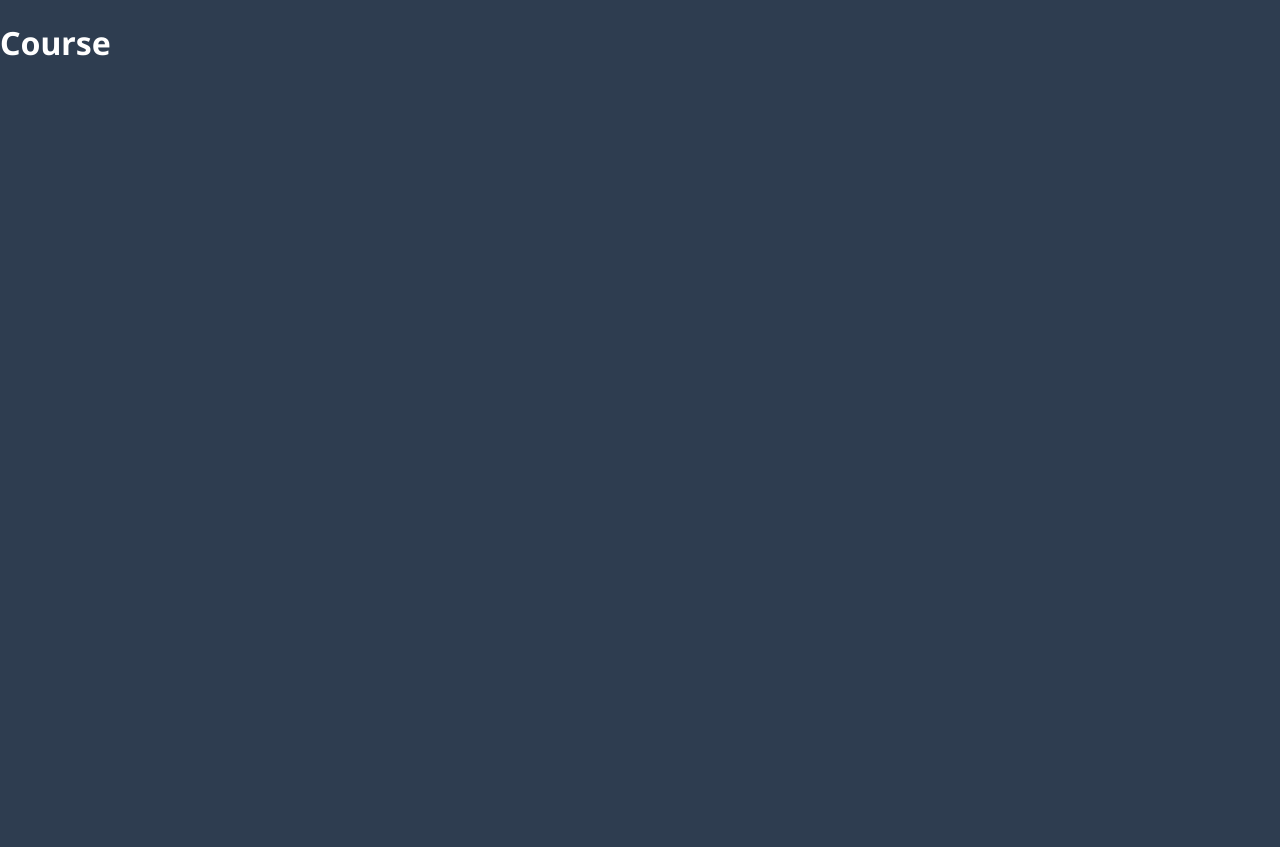
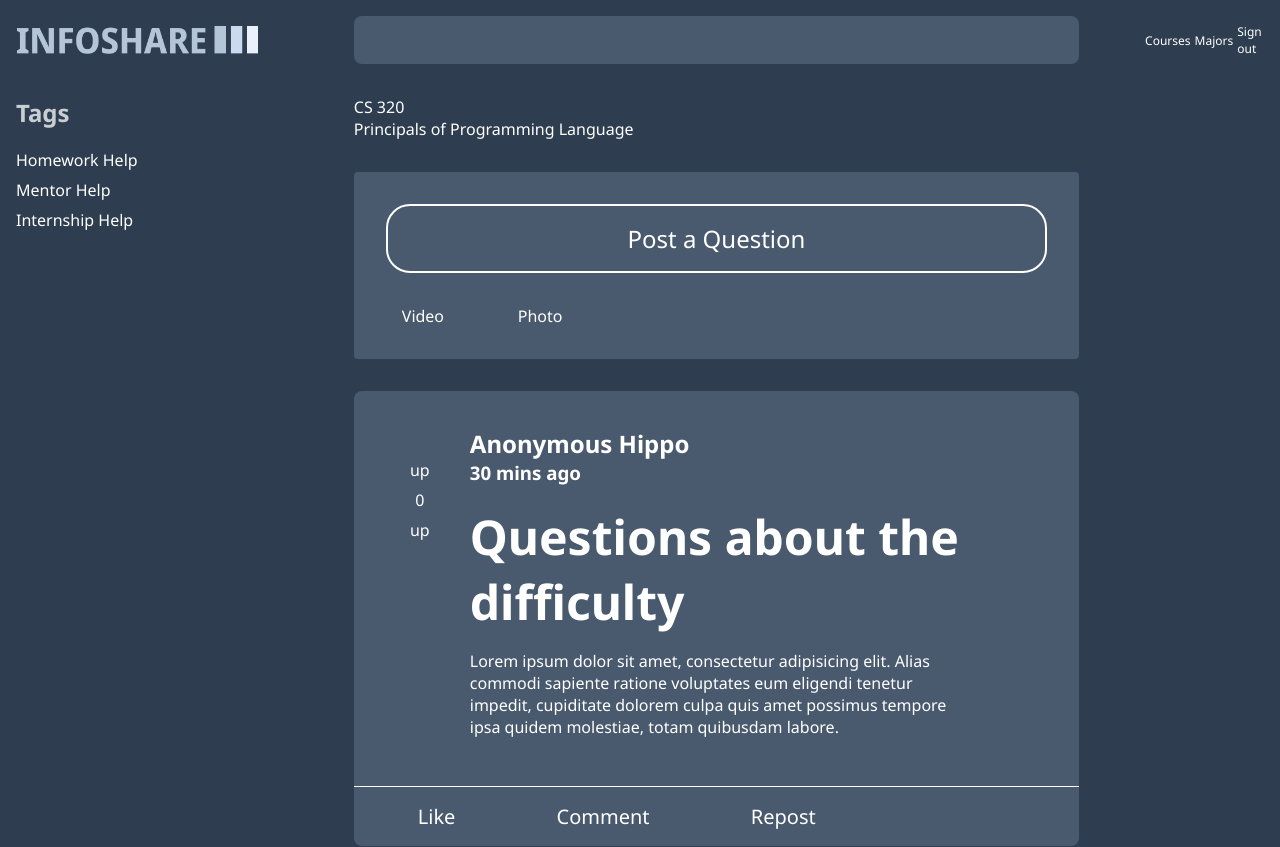
Before and after one commit to SciencePotato/bu-infoshare-next, a Next.js app: page /1/1 in a window 1280 px wide. Shown: the top 847 px of the page. Before the commit the page ends 800 px from the top, so only its background shows below. Built offline with nearby package versions, Linux system fonts and the light colour scheme.

Commit message:
Create Basic Course Page

```diff
--- a/pages/[Major]/[Course]/index.tsx
+++ b/pages/[Major]/[Course]/index.tsx
@@ -1,11 +1,56 @@
 import type { NextPage } from 'next'
 import Head from 'next/head'
-import Image from 'next/image'
+import Navbar from '../../../components/navbar/navbar'
+import Post from '../../../components/post/Post'
+import PostQ from '../../../components/postQ/postquestion'
+import CourseHeader from '../../../components/courseHeader/courseHeader'
+import styles from '../../../styles/CoursePage.module.scss'
+
 
 const Course: NextPage = () => {
     return (
-        <h1> Course </h1>
-    )
+        <>
+          <Head>
+            <title> Course ID </title>
+            <meta name="description" content="Generated by create next app" />
+            <link rel="icon" href="/favicon.ico" />
+          </Head>
+          <Navbar/>
+
+          <main className={styles.home}>
+            {/* Tags */}
+            <aside>
+              <h2> Tags </h2>
+              <div>
+                {/* List of stuff -> Make this into custom Component that takes in Logo + Text? */}
+                <div> Homework Help </div>
+                <div> Mentor Help </div>
+                <div> Internship Help </div>
+              </div>
+            </aside>
+
+
+            {/* Posts/Feed */}
+            <section>
+
+              <CourseHeader></CourseHeader>
+
+              {/* Post a Question */}
+
+              <PostQ></PostQ>
+
+              <Post></Post>
+              <Post></Post>
+              <Post></Post>
+
+            </section>
+
+            {/* Leaderboard */}
+            <aside>
+            </aside>
+          </main>
+        </>
+      )
 }
 
 export default Course
```
